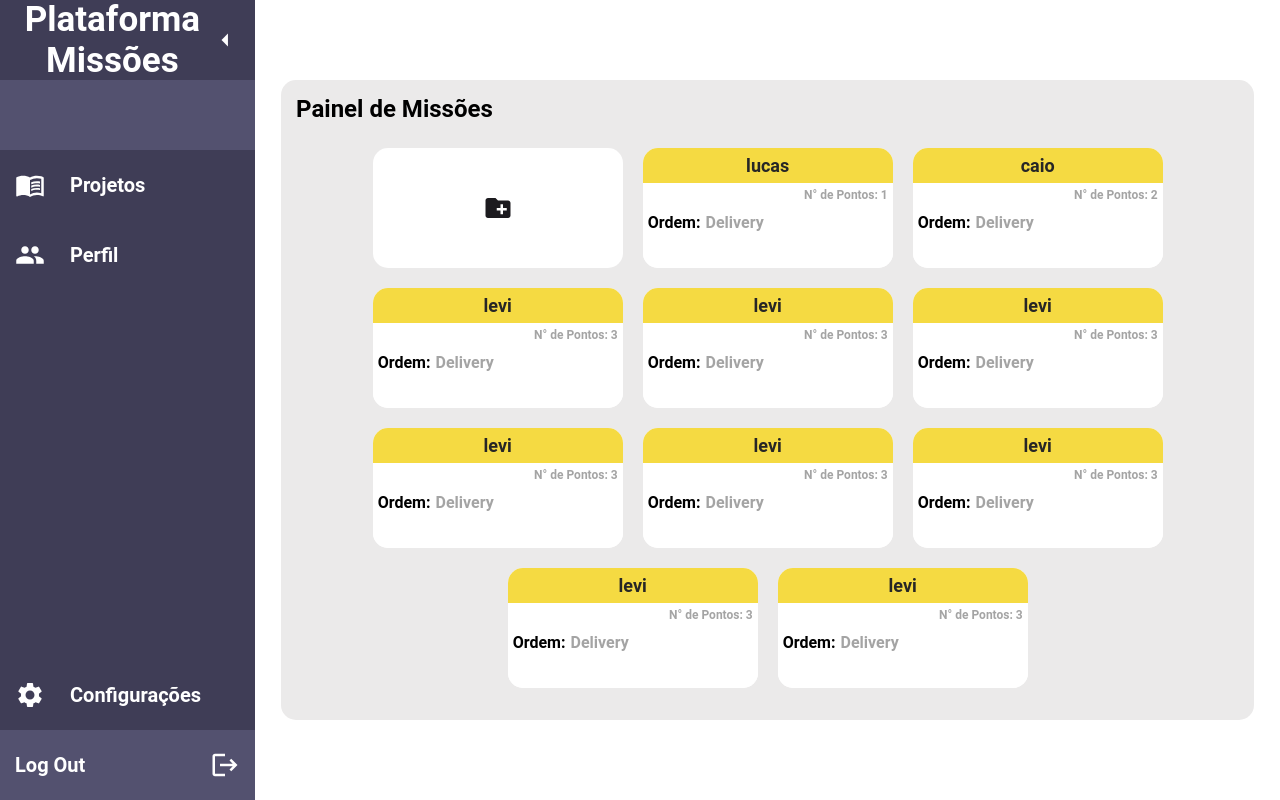
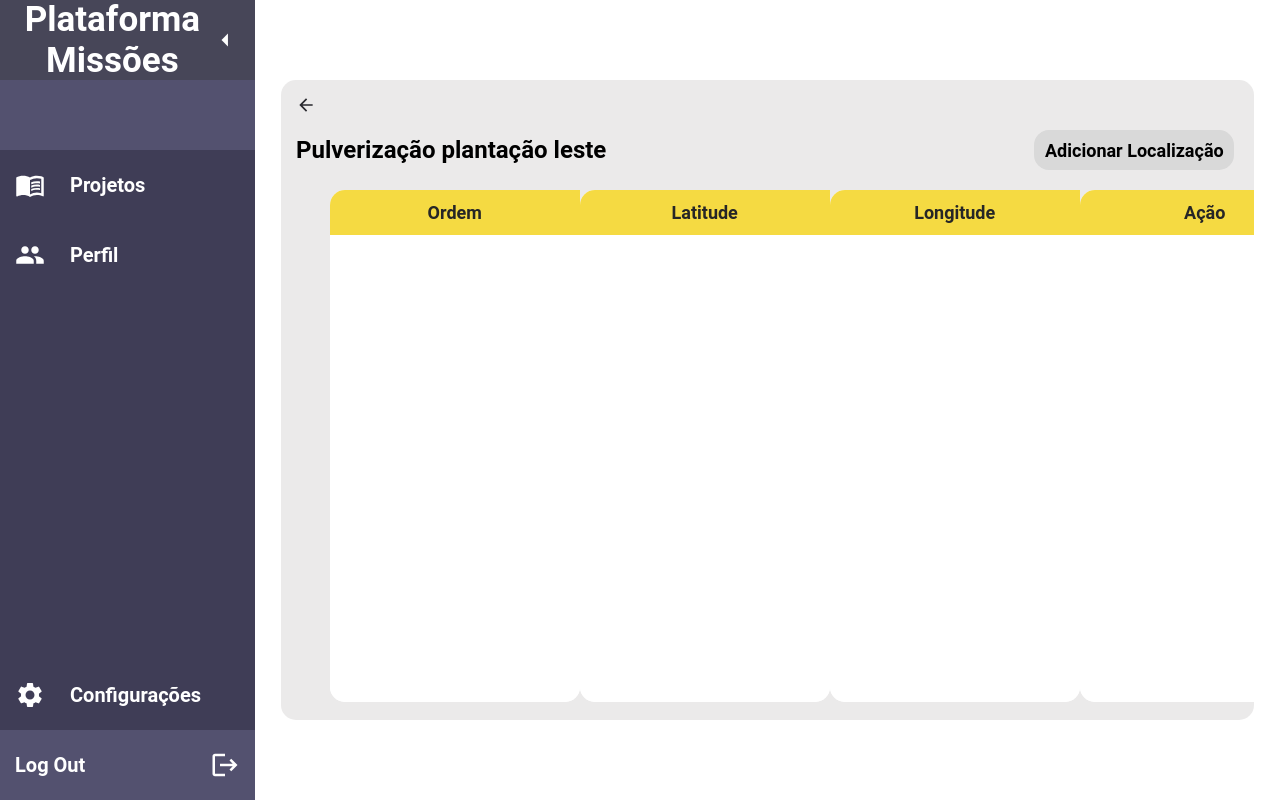
Before and after one commit to LucasGaravaglia/plataforma-agrobot-front, a React app in the folder plataforma-agrobot/: page / in a window 1280 px wide. Built offline with nearby package versions, Linux system fonts and the light colour scheme.

Commit message:
create poinstpanel page

```diff
--- /dev/null
+++ b/plataforma-agrobot/src/Components/InfoMission/index.js
@@ -0,0 +1,24 @@
+import { useState } from "react";
+import { MdDownload } from "react-icons/md";
+import "./style.scss";
+
+function InfoMission({ titleView = "Latitude", content = [] }) {
+  return (
+    <>
+      <div id="container-box">
+        <div id="box-top-InfoMission">
+          <h1 id="title-InfoMission">{titleView}</h1>
+        </div>
+        <div id="box-bottom">
+          <ul>
+            {content.map((Item) => (
+              <li>{Item}</li>
+            ))}
+          </ul>
+        </div>
+      </div>
+    </>
+  );
+}
+
+export default InfoMission;
--- /dev/null
+++ b/plataforma-agrobot/src/Components/InfoMission/style.scss
@@ -0,0 +1,70 @@
+div {
+  width: 250px;
+}
+#box-bottom {
+  background: #fff;
+  display: flex;
+  flex-direction: column;
+  align-items: center;
+  justify-content: space-between;
+  height: 100%;
+  border-bottom-left-radius: 15px;
+  border-bottom-right-radius: 15px;
+  ul {
+    display: flex;
+    flex-direction: column;
+    flex-wrap: wrap;
+    width: 100%;
+    list-style: none;
+    justify-content: center;
+    align-items: center;
+    li {
+      display: flex;
+      height: 45px;
+      width: 95%;
+      justify-content: center;
+      align-items: center;
+    }
+    li:nth-child(odd) {
+      background: #fff;
+    }
+    li:nth-child(even) {
+      background: #d9d9d9;
+    }
+  }
+}
+#box-top-InfoMission {
+  height: 50px;
+  display: flex;
+  align-items: center;
+  justify-content: center;
+  background: #f5da42;
+  border-top-left-radius: 15px;
+  // border-top-right-radius: 15px;
+}
+
+#container-box {
+  display: flex;
+  flex-direction: column;
+}
+
+div.hover {
+  cursor: pointer;
+  #box-top {
+    background: #bba632;
+  }
+  #box-bottom {
+    background: #ddd;
+  }
+}
+
+#title-InfoMission {
+  white-space: nowrap;
+  overflow: hidden;
+  text-overflow: ellipsis;
+  max-width: 220px;
+  font-family: "Roboto", sans-serif;
+  font-size: 18px;
+  color: #262626;
+  text-align: center;
+}
--- a/plataforma-agrobot/src/Components/MissionPanel/index.js
+++ b/plataforma-agrobot/src/Components/MissionPanel/index.js
@@ -3,11 +3,15 @@ import "./style.scss";
 import FlatList from "../../Components/FlatList";
 import ViewInfo from "../../Components/ViewInfo";
 import NewProject from "../../Components/NewProject";
+import { MdArrowBack } from "react-icons/md";
 
 export default function MissionPanel() {
   return (
     <div id="project-container">
       <div id="panel-container">
+        <div className="icon-arrow-back">
+          <MdArrowBack size={20} />
+        </div>
         <h1 id="panel-title">Painel de Missões</h1>
         <FlatList
           dataList={[
--- a/plataforma-agrobot/src/Components/MissionPanel/style.scss
+++ b/plataforma-agrobot/src/Components/MissionPanel/style.scss
@@ -22,6 +22,19 @@
       color: #000;
       text-align: center;
       padding: 15px;
+      padding-top: 5px;
+    }
+    .icon-arrow-back {
+      display: flex;
+      margin: 10px;
+      width: 30px;
+      height: 30px;
+      justify-content: center;
+      align-items: center;
+      border-radius: 15px;
+    }
+    .icon-arrow-back:hover {
+      background-color: #979696;
     }
   }
   #panel-container::-webkit-scrollbar {
--- /dev/null
+++ b/plataforma-agrobot/src/Components/PointsPanel/index.js
@@ -0,0 +1,32 @@
+import "../../styles/global.scss";
+import "./style.scss";
+import InfoMission from "../../Components/InfoMission";
+import { MdArrowBack } from "react-icons/md";
+
+export default function PointsPanel({
+  MissionTitle = "Pulverização plantação leste",
+}) {
+  return (
+    <div id="project-container">
+      <div id="panel-container">
+        <div className="header-container-pointsPanel">
+          <div className="icon-arrow-back">
+            <MdArrowBack size={20} />
+          </div>
+          <div className="header-title-pointsPanel">
+            <h1 id="panel-title">{MissionTitle}</h1>
+            <div className="button-pointsPanel">
+              <h1 className="button-content-text">Adicionar Localização</h1>
+            </div>
+          </div>
+        </div>
+        <div className="content-InfoMission">
+          <InfoMission titleView="Ordem" />
+          <InfoMission titleView="Latitude" />
+          <InfoMission titleView="Longitude" />
+          <InfoMission titleView="Ação" />
+        </div>
+      </div>
+    </div>
+  );
+}
--- /dev/null
+++ b/plataforma-agrobot/src/Components/PointsPanel/style.scss
@@ -0,0 +1,83 @@
+#project-container {
+  background-color: #fff;
+  width: 100%;
+  height: 100%;
+
+  display: flex;
+  justify-content: center;
+  align-items: center;
+  #panel-container {
+    background-color: #ebeaea;
+    width: 95%;
+    height: 80%;
+    display: flex;
+    flex-direction: column;
+    justify-content: flex-start;
+    align-items: center;
+    overflow-y: scroll;
+    .header-container-pointsPanel {
+      display: flex;
+      flex-direction: column;
+      width: 100%;
+      justify-content: flex-start;
+      align-items: flex-start;
+      margin-bottom: 1%;
+    }
+    .header-title-pointsPanel {
+      display: flex;
+      width: 100%;
+      justify-content: space-between;
+      align-items: center;
+    }
+    .button-pointsPanel {
+      width: 200px;
+      height: 40px;
+      background: #d9d9d9;
+      border-radius: 15px;
+      margin-right: 20px;
+      margin-bottom: 10px;
+      display: flex;
+      justify-content: center;
+      align-items: center;
+    }
+    .button-pointsPanel:hover {
+      cursor: pointer;
+      background: #8b8b8b;
+    }
+    .button-content-text {
+      font-family: "Roboto", sans-serif;
+      font-size: 18px;
+      color: #000;
+      text-align: center;
+    }
+    #panel-title {
+      font-family: "Roboto", sans-serif;
+      font-size: 24px;
+      color: #000;
+      text-align: center;
+      padding: 15px;
+      padding-top: 5px;
+    }
+    .content-InfoMission {
+      display: flex;
+      width: 90%;
+      height: 80%;
+      justify-content: space-around;
+    }
+    .icon-arrow-back {
+      display: flex;
+      margin: 10px;
+      width: 30px;
+      height: 30px;
+      justify-content: center;
+      align-items: center;
+      border-radius: 15px;
+    }
+    .icon-arrow-back:hover {
+      background-color: #979696;
+    }
+  }
+  #panel-container::-webkit-scrollbar {
+    display: none;
+  }
+}
--- a/plataforma-agrobot/src/Pages/Home/index.js
+++ b/plataforma-agrobot/src/Pages/Home/index.js
@@ -3,13 +3,16 @@ import "./style.scss";
 import DrawNavigation from "../../Components/DrawNavigation";
 import ProjectPanel from "../../Components/ProjectPanel";
 import MissionPanel from "../../Components/MissionPanel";
+import PointsPanel from "../../Components/PointsPanel";
+import InfoMission from "../../Components/InfoMission";
 
 export default function Home() {
   return (
     <div id="container">
       <DrawNavigation />
       {/* <ProjectPanel /> */}
-      <MissionPanel />
+      <PointsPanel />
+      {/* <MissionPanel /> */}
     </div>
   );
 }
```
